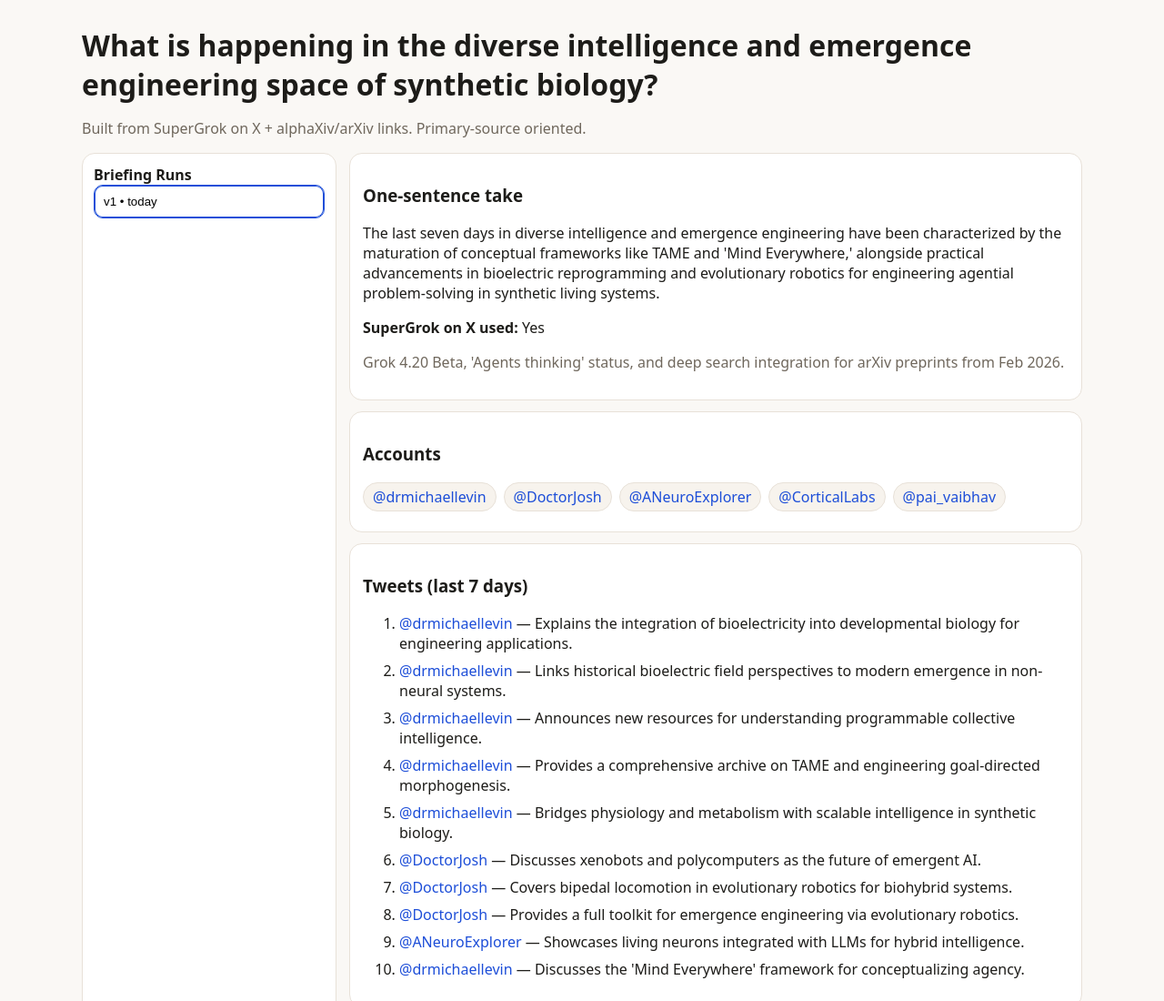
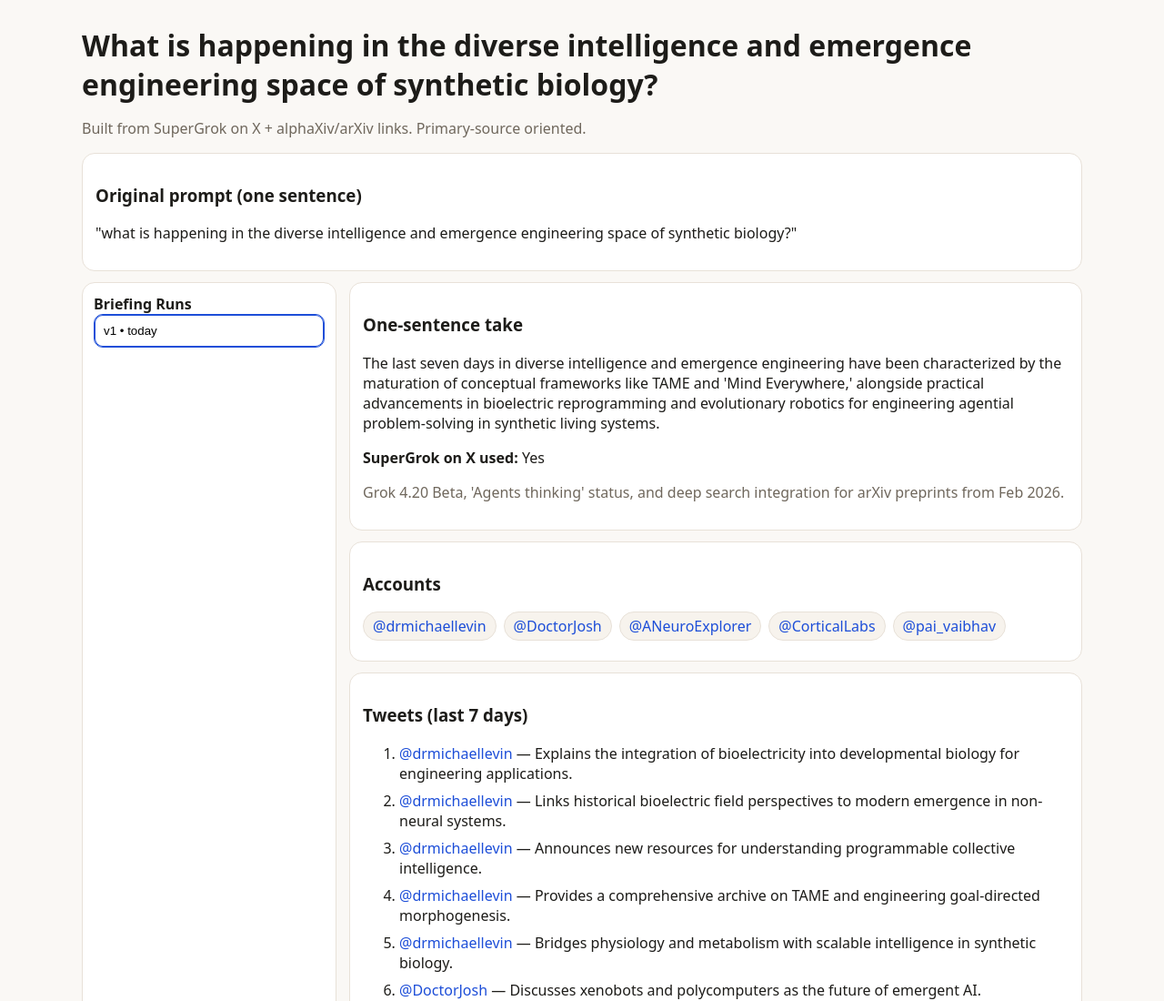
Before and after one commit to zenobia-pay/synthetic-bio-briefing, a website: page public/index.html in a window 1280 px wide. Shown: the top 1100 px of the page at 91% size. Drawn offline with Linux system fonts and the light colour scheme.

Commit message:
add original one-sentence prompt section

```diff
--- a/public/index.html
+++ b/public/index.html
@@ -24,6 +24,7 @@
 <main class="wrap">
   <h1>What is happening in the diverse intelligence and emergence engineering space of synthetic biology?</h1>
   <p class="muted">Built from SuperGrok on X + alphaXiv/arXiv links. Primary-source oriented.</p>
+  <div class="card"><h3>Original prompt (one sentence)</h3><p>"what is happening in the diverse intelligence and emergence engineering space of synthetic biology?"</p></div>
 
   <div class="layout">
     <aside class="panel">
```
